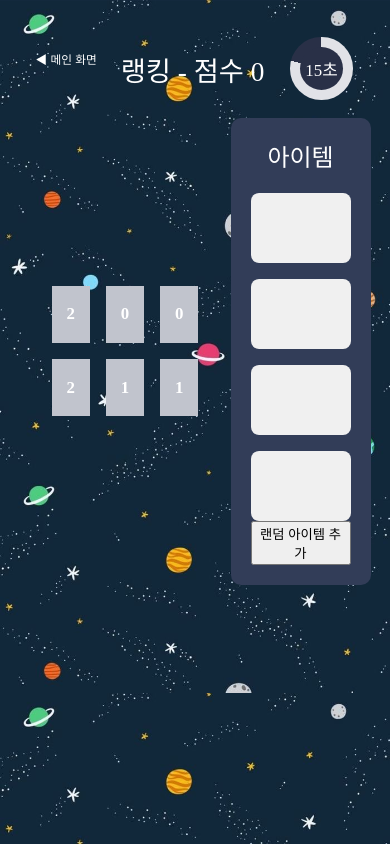
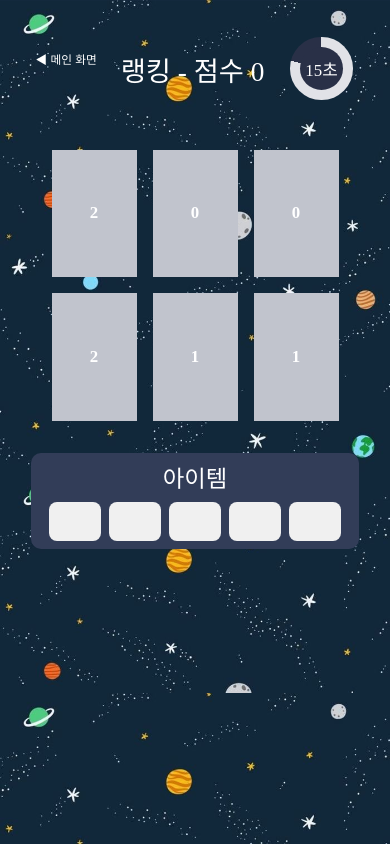
Before and after one commit to DS0UP/FlipCardGame, a plain HTML site: page Ver3/GameScreen.html in a window 390 px wide. Drawn offline with Linux system fonts and the light colour scheme; a web font is replaced by a local one.

Commit message:
반응형 수정

```diff
--- a/Ver3/GameScreen.css
+++ b/Ver3/GameScreen.css
@@ -69,32 +69,34 @@ body {
 }
 
 .item-container {
+    height: 56vh;
     display: flex;
     flex-direction: column;
     align-items: center;
-    padding: 20px;
+    padding: 2vh;
     background-color: #323d58;
     border-radius: 10px;
-  }
+}
 
   .item-text {
-    font-size: 24px;
+    font-size: 3vh;
     margin-bottom: 20px;
-  }
+}
 
   .items {
+    width: 10vh;
     display: grid;
-    grid-template-columns: repeat(auto-fill, minmax(100px, 1fr));
-    gap: 16px;
-  }
+    grid-template-columns: 1fr;
+    grid-template-rows: repeat(5, 1fr);
+    gap: 2vh;
+}
 
   .item {
     background-color: #f0f0f0;
     color: #323d58;
-    padding: 20px;
-    border-radius: 8px;
-    aspect-ratio: 6 / 3; /* 3:4 비율을 유지 */
-  }
+    border-radius: 10px;
+    aspect-ratio: 4 / 3; /* 3:4 비율을 유지 */
+}
 
 @media (max-width: 600px) {
     .container {
@@ -116,4 +118,44 @@ body {
     .score-board {
         font-size: 7vw;
     }
+
+    .game-wrapper {
+        display: flex;
+        justify-content: center;
+        align-items: center;
+        position: relative;
+        flex-wrap: wrap;
+    }
+
+    .item-container {
+        width: 80vw;
+        height: auto;
+        display: flex;
+        flex-direction: column;
+        align-items: center;
+        padding: 2vw;
+        background-color: #323d58;
+        border-radius: 10px;
+    }
+
+      .item-text {
+        font-size: 6vw;
+        margin-bottom: 2vw;
+    }
+
+      .items {
+        width: auto;
+        height: 10vw;
+        display: grid;
+        grid-template-columns: repeat(5, 1fr);
+        grid-template-rows: 1fr;
+        gap: 2vw;
+    }
+
+      .item {
+        background-color: #f0f0f0;
+        color: #323d58;
+        border-radius: 8px;
+        aspect-ratio: 4 / 3; /* 3:4 비율을 유지 */
+    }
 }
--- a/Ver3/GameScreen.html
+++ b/Ver3/GameScreen.html
@@ -37,7 +37,6 @@
             <div class="item-container">
                 <div class="item-text">아이템</div>
                 <div class="items" id="items"></div>
-                <button onclick="addRandomItem()">랜덤 아이템 추가</button>
             </div>
         </div>
     </div>
--- a/Ver3/GameScreen.js
+++ b/Ver3/GameScreen.js
@@ -32,6 +32,7 @@ const itemTypes = ['시간 추가', '아이템 B'];
 function gameStart() {
     document.getElementById("score").textContent = score;
     currentRound = 0;
+    createItemSlots(5);
     gameSet(currentRound);
     isGameStarted = true;
     startTimer(roundTime[currentRound]);
@@ -67,7 +68,6 @@ function gameSet(round) {
     flipContainer.style.gridTemplateRows = `repeat(${CARD_PER_ROW}, 1fr)`;
     flipContainer.style.gridTemplateColumns = `repeat(${CARD_PER_COLUMN}, 1fr)`;
     flipContainer.style.gap = '1rem';
-    createItemSlots(4);
 }
 
 /**
@@ -249,24 +249,6 @@ function showRound() {
     }, 4000);
 }
 
-/**
- * 다음 라운드로 이동하는 함수
- */
-function nextRound() {
-    score += 550;
-    document.getElementById("score").textContent = score;
-    currentRound++;
-
-    if (currentRound < roundColumn.length) {
-        addRandomItem()
-        gameSet(currentRound);
-        startTimer(roundTime[currentRound]);
-    } else {
-        alert("🎉 게임 클리어! 축하합니다!");
-        isGameStarted = false;
-    }
-}
-
 // 아이템 슬롯을 원하는 수만큼 생성하는 함수
 function createItemSlots(slotCount) {
     // 기존 아이템 슬롯 초기화
@@ -322,7 +304,9 @@ function shiftItemsUp() {
     }
 }
 
-// 랜덤 아이템을 빈 슬롯에 추가하는 함수
+/**
+ * 랜덤 아이템을 빈 슬롯에 추가하는 함수
+ */
 function addRandomItem() {
     const slots = document.querySelectorAll('.item');
     const emptySlots = Array.from(slots).filter(slot => !slot.dataset.item);
@@ -337,4 +321,22 @@ function addRandomItem() {
     }
 }
 
+/**
+ * 다음 라운드로 이동하는 함수
+ */
+function nextRound() {
+    score += 550;
+    document.getElementById("score").textContent = score;
+    currentRound++;
+
+    if (currentRound < roundColumn.length) {
+        addRandomItem();
+        gameSet(currentRound);
+        startTimer(roundTime[currentRound]);
+    } else {
+        alert("🎉 게임 클리어! 축하합니다!");
+        isGameStarted = false;
+    }
+}
+
 gameStart();
```
